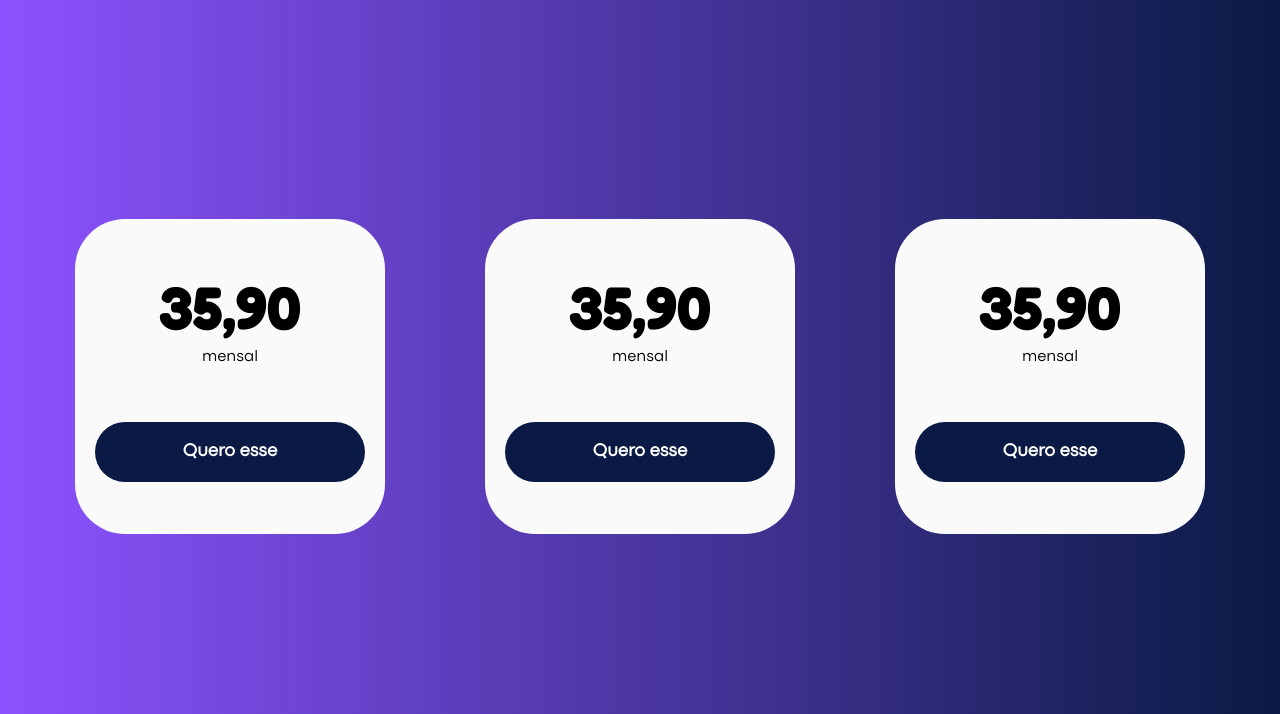
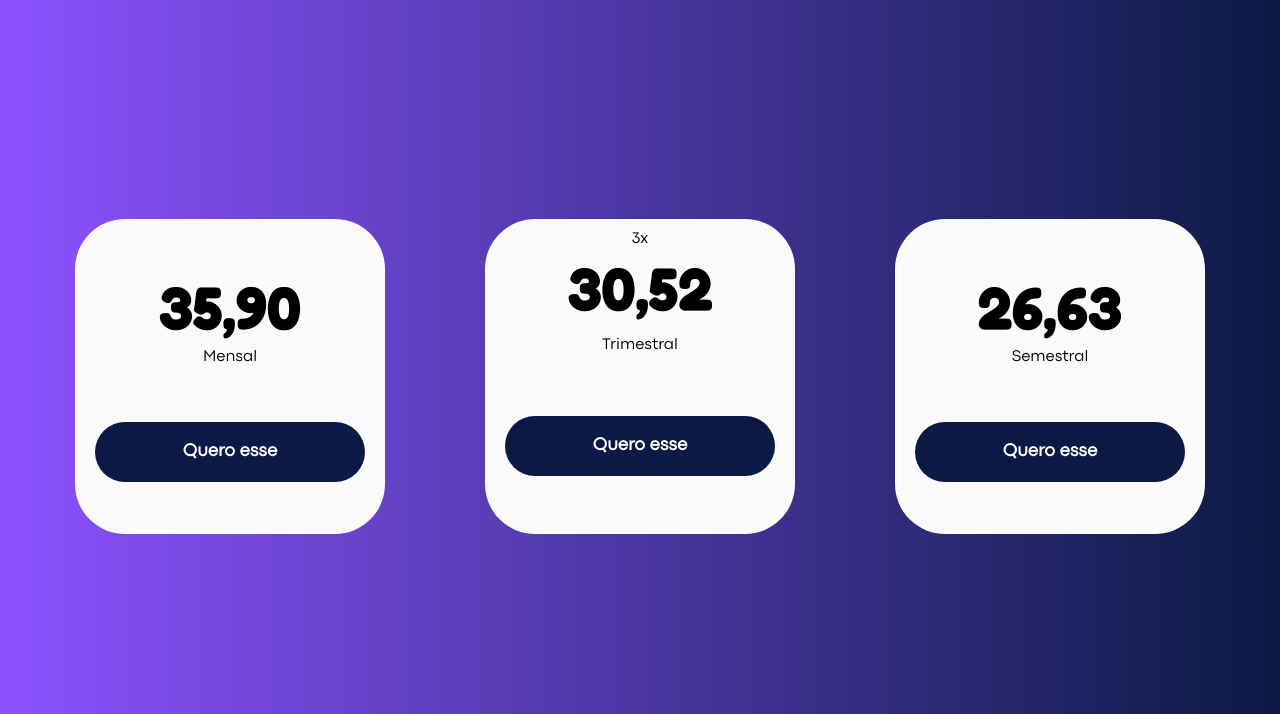
Before and after one commit to KaikNunes/Conect., a plain HTML site: page planos/planos.html in a window 1280 px wide. Shown: the part 86-800 px from the top of the page. Drawn offline with Linux system fonts and the light colour scheme; a web font is replaced by a local one.

Commit message:
pag planos

```diff
--- a/planos/planos.html
+++ b/planos/planos.html
@@ -28,19 +28,24 @@
     <main>
         <section class="planos">
             <h4 class="precos">35,90</h4>
-            <p>mensal</p>
+            <p>Mensal</p>
             <button>Quero esse</button>
         </section>
 
         <section class="planos">
-            <h4 class="precos">35,90</h4>
-            <p>mensal</p>
+            <div class="alinhamento">
+                <p class="parcela">3x</p>
+                <h4 class="precos">30,52</h4>
+            </div>
+            <p>Trimestral</p>
             <button>Quero esse</button>
         </section>
 
         <section class="planos">
-            <h4 class="precos">35,90</h4>
-            <p>mensal</p>
+            <div class="alinhamento">
+                <h4 class="precos">26,63</h4>
+            </div>
+            <p>Semestral</p>
             <button>Quero esse</button>
         </section>
     </main>
```
